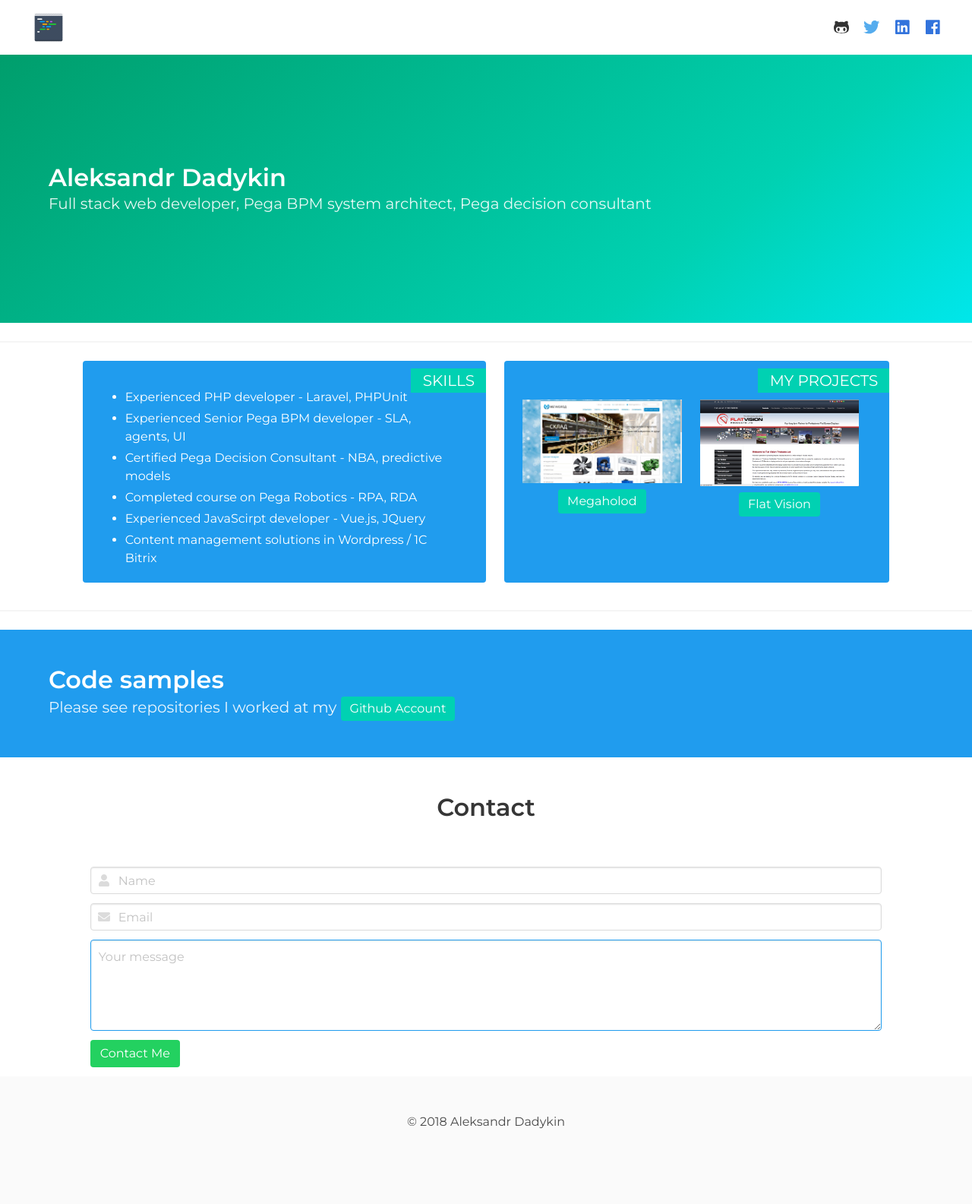
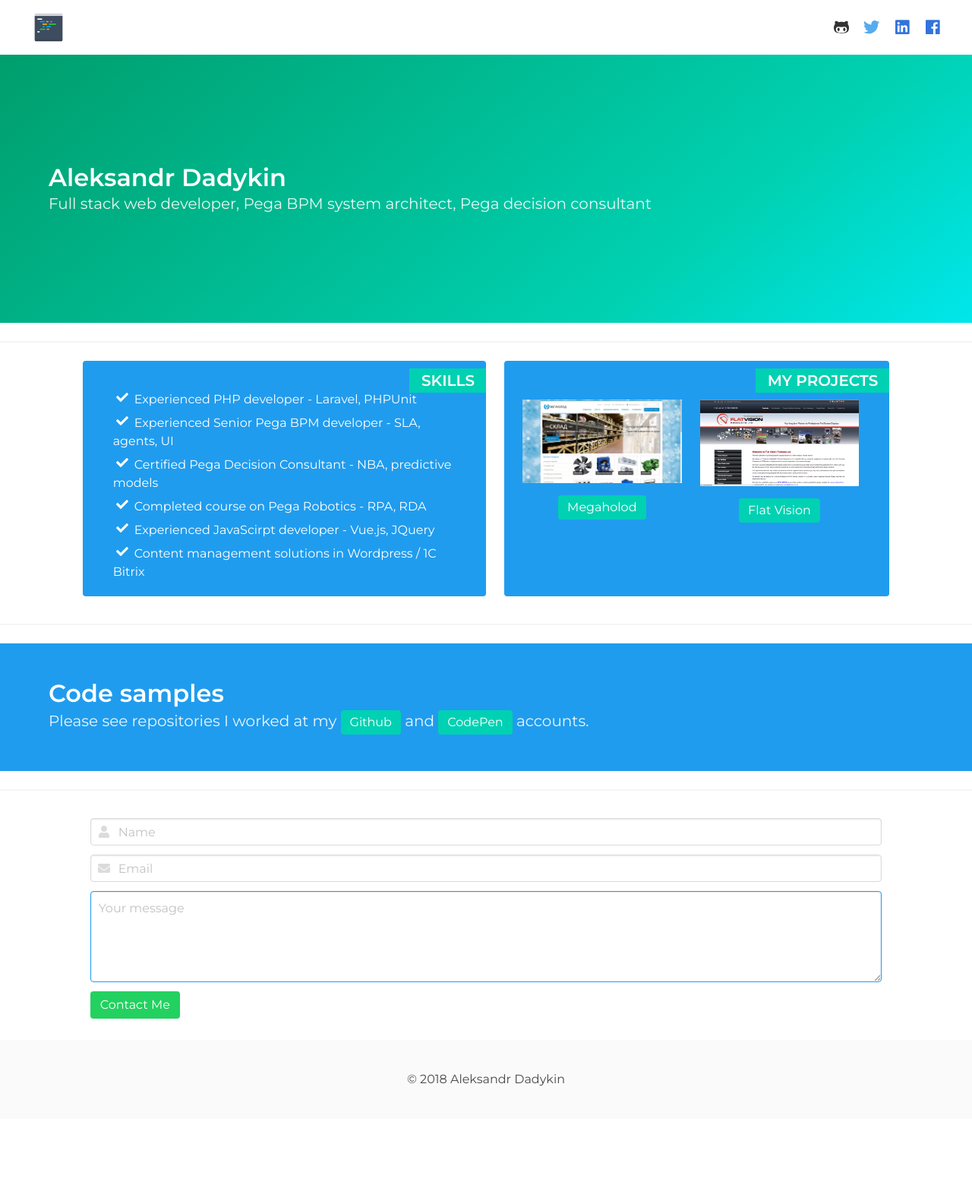
Before and after one commit to cetrix13/cetrix13.github.io, a Jekyll site: the page built from index.html, in a window 1280 px wide. Shown: the whole page at 76% size. Built offline with Jekyll 4.4.1, drawn with Linux system fonts in a browser that asks for light colours; nearby versions of some CDN libraries; after the commit the page ends 1473 px from its top, so only the background shows below that.

Commit message:
Adjust styles a bit, add check icons for skill list

```diff
--- a/_includes/contact-form.html
+++ b/_includes/contact-form.html
@@ -1,9 +1,5 @@
   <!-- Begin contact form -->
-  <section class="section">
-    <div class="container has-text-centered">
-      <h1 class="title">Contact</h1>
-    </div>
-  </section>
+  <hr/>
   <div class="column is-10 is-offset-1">
     <form action="https://formspree.io/mail-megaholod@mail.ru" method="POST">
     <div class="field">
--- a/_includes/page.html
+++ b/_includes/page.html
@@ -18,15 +18,15 @@
         <div class="tile is-parent">
           <article class="tile is-child notification is-info has-ribbon">
             <div class="content">
-              <div class="ribbon is-medium is-primary"><span class="is-uppercase">Skills</span></div>
+              <div class="ribbon is-medium is-primary"><span class="is-uppercase has-text-weight-semibold">Skills</span></div>
               <div class="content">
-                <ul>
-                  <li>Experienced PHP developer - Laravel, PHPUnit</li>
-                  <li>Experienced Senior Pega BPM developer - SLA, agents, UI</li>
-                  <li>Certified Pega Decision Consultant - NBA, predictive models</li>
-                  <li>Completed course on Pega Robotics - RPA, RDA</li>
-                  <li>Experienced JavaScirpt developer - Vue.js, JQuery</li>
-                  <li>Content management solutions in Wordpress / 1C Bitrix</li>
+                <ul class="skills-list">
+                  <li><span class="icon"><i class="fas fa-check"></i></span> Experienced PHP developer - Laravel, PHPUnit</li>
+                  <li><span class="icon"><i class="fas fa-check"></i></span> Experienced Senior Pega BPM developer - SLA, agents, UI</li>
+                  <li><span class="icon"><i class="fas fa-check"></i></span> Certified Pega Decision Consultant - NBA, predictive models</li>
+                  <li><span class="icon"><i class="fas fa-check"></i></span> Completed course on Pega Robotics - RPA, RDA</li>
+                  <li><span class="icon"><i class="fas fa-check"></i></span> Experienced JavaScirpt developer - Vue.js, JQuery</li>
+                  <li><span class="icon"><i class="fas fa-check"></i></span> Content management solutions in Wordpress / 1C Bitrix</li>
                 </ul>
               </div>
             </div>
@@ -34,17 +34,17 @@
         </div>
         <div class="tile">
           <div class="tile is-parent">
-            <article class="tile is-child notification is-info has-ribbon">
-              <div class="ribbon is-medium is-primary"><span class="is-uppercase">My Projects</span></div>
+            <article class="tile notification is-info has-ribbon">
+              <div class="ribbon is-medium is-primary"><span class="is-uppercase has-text-weight-semibold">My Projects</span></div>
               <div class="columns" style="margin-top:1.2rem;">
                 <div class="column is-6">
-                  <figure class="image is-3by3">
+                  <figure class="image">
                     <a data-lightbox="megaholod-demo" data-title="Megaholod's website" href="/images/megaholod-demo.jpg">
                     <img src="/images/megaholod-demo.jpg"></a>
                     <p class="subtitle has-text-centered"><span class="tag is-primary is-medium">Megaholod</span></p>
                 </div>
                 <div class="column is-6">
-                  <figure class="image is-3by3">
+                  <figure class="image">
                     <a data-lightbox="flatvision-demo" data-title="Flat Vision's website" href="/images/flatvision-demo.jpg">
                     <img src="/images/flatvision-demo.jpg"></a>
                     <p class="subtitle has-text-centered"><span class="tag is-primary is-medium">Flat Vision</span></p>
@@ -65,7 +65,8 @@
             Code samples
           </p>
           <p class="subtitle">
-            Please see repositories I worked at my <a class="tag is-primary is-medium" href="https://github.com/cetrix13">Github Account</a>
+            Please see repositories I worked at my <a class="tag is-primary is-medium" href="https://github.com/cetrix13">Github</a> and
+            <a class="tag is-primary is-medium" href="https://codepen.io/cetrix13/">CodePen</a> accounts.
           </p>
         </div>
       </div>
--- a/_sass/_mystyles.sass
+++ b/_sass/_mystyles.sass
@@ -5,7 +5,7 @@ $navbar-padding-vertical: 0.5rem
 
 
 .subtitle
-  margin-top: 0.5rem
+  margin-top: 1rem
 
 .articles
   margin: 5rem 0
@@ -50,3 +50,7 @@ div.column.is-8:first-child
 .article-body
   line-height: 1.4
   margin: 0 6rem
+
+.skills-list
+  list-style: none !important
+  margin-left: 1rem !important
--- a/_sass/layout/footer.sass
+++ b/_sass/layout/footer.sass
@@ -2,4 +2,5 @@ $footer-background-color: $white-bis !default
 
 .footer
   background-color: $footer-background-color
-  padding: 3rem 1.5rem 6rem
+  padding: 2.5rem 1.5rem 2.5rem
+  margin-top: 1rem
```
